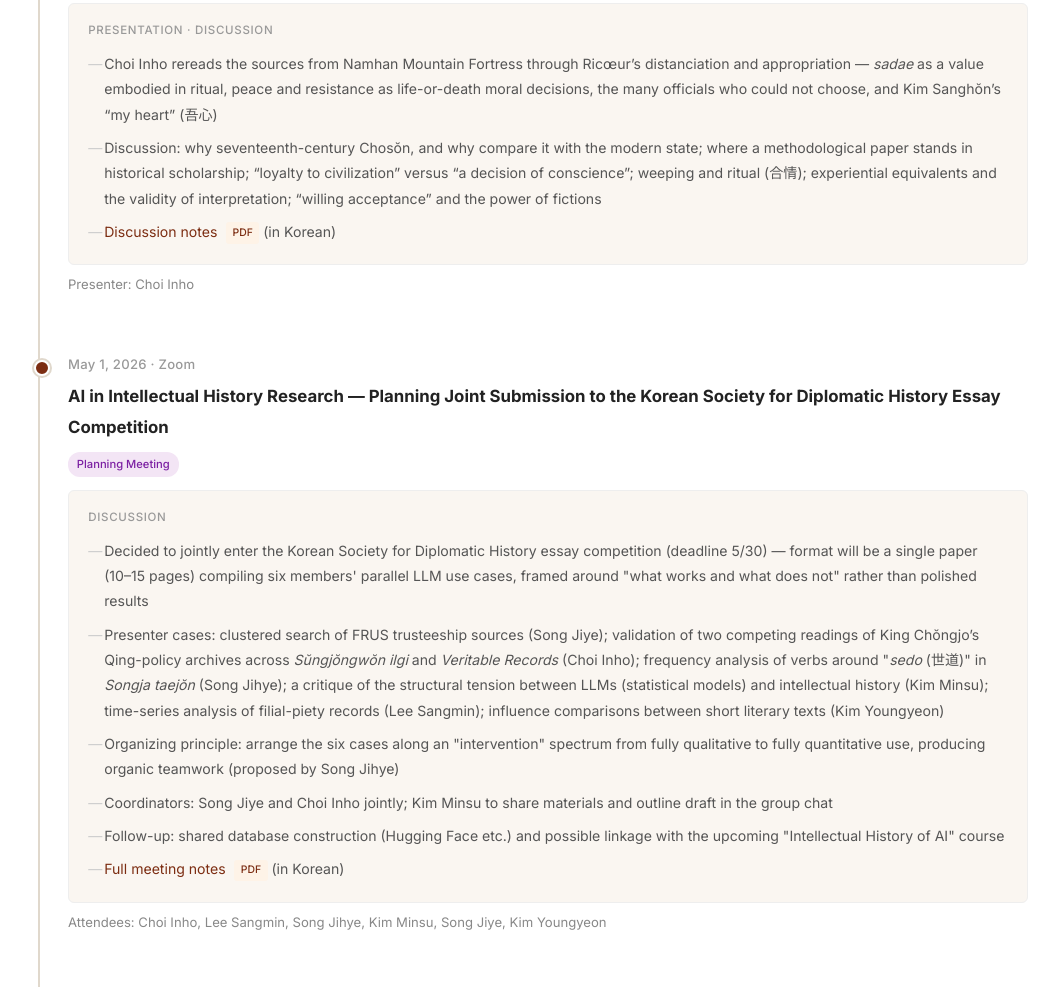
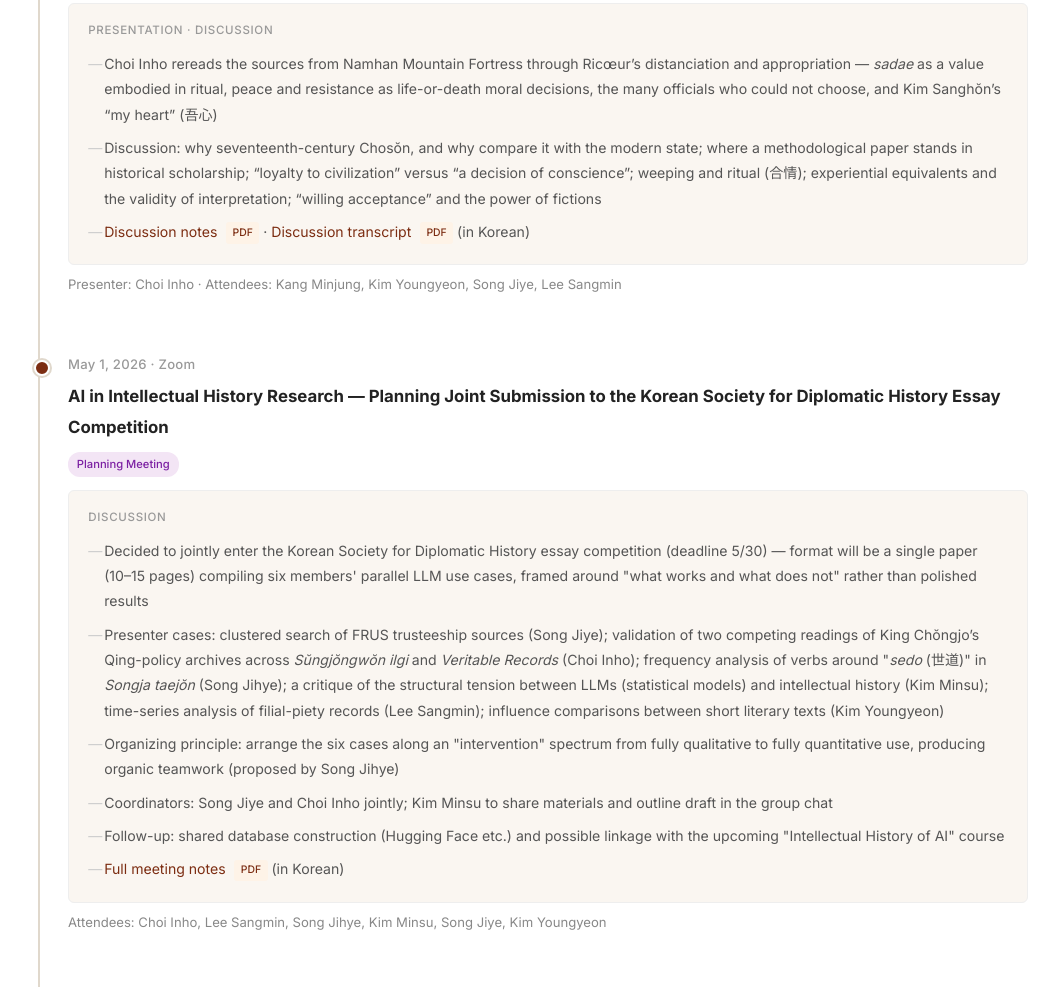
Before and after one commit to ea-intellectual-history/ea-intellectual-history.github.io, a plain HTML site: page en.html in a window 1280 px wide. Shown: the part 2839-3826 px from the top of the page, without its empty margins (112-1171 px from the left). Drawn offline with Linux system fonts and the light colour scheme.

Commit message:
2026-10-17 세미나: 토론 녹취 PDF 추가, 참석자 이름 반영
Co-Authored-By: Claude Opus 5.5 <noreply@anthropic.com>

```diff
--- a/en.html
+++ b/en.html
@@ -153,10 +153,10 @@
           <ul>
             <li>Choi Inho rereads the sources from Namhan Mountain Fortress through Ricœur&rsquo;s distanciation and appropriation &mdash; <em>sadae</em> as a value embodied in ritual, peace and resistance as life-or-death moral decisions, the many officials who could not choose, and Kim Sanghŏn&rsquo;s &ldquo;my heart&rdquo; (吾心)</li>
             <li>Discussion: why seventeenth-century Chosŏn, and why compare it with the modern state; where a methodological paper stands in historical scholarship; &ldquo;loyalty to civilization&rdquo; versus &ldquo;a decision of conscience&rdquo;; weeping and ritual (合情); experiential equivalents and the validity of interpretation; &ldquo;willing acceptance&rdquo; and the power of fictions</li>
-            <li><a href="docs/2026-10-17_discussion_notes.pdf" target="_blank" rel="noopener">Discussion notes</a> <span class="file-icon">PDF</span> (in Korean)</li>
+            <li><a href="docs/2026-10-17_discussion_notes.pdf" target="_blank" rel="noopener">Discussion notes</a> <span class="file-icon">PDF</span> &middot; <a href="docs/2026-10-17_transcript.pdf" target="_blank" rel="noopener">Discussion transcript</a> <span class="file-icon">PDF</span> (in Korean)</li>
           </ul>
         </div>
-        <div class="timeline-presenter">Presenter: Choi Inho</div>
+        <div class="timeline-presenter">Presenter: Choi Inho &middot; Attendees: Kang Minjung, Kim Youngyeon, Song Jiye, Lee Sangmin</div>
       </div>
 
       <!-- 2026-05-01 -->
```
Also changed, not shown: index.html (+2 -2 lines), 2 other files.
